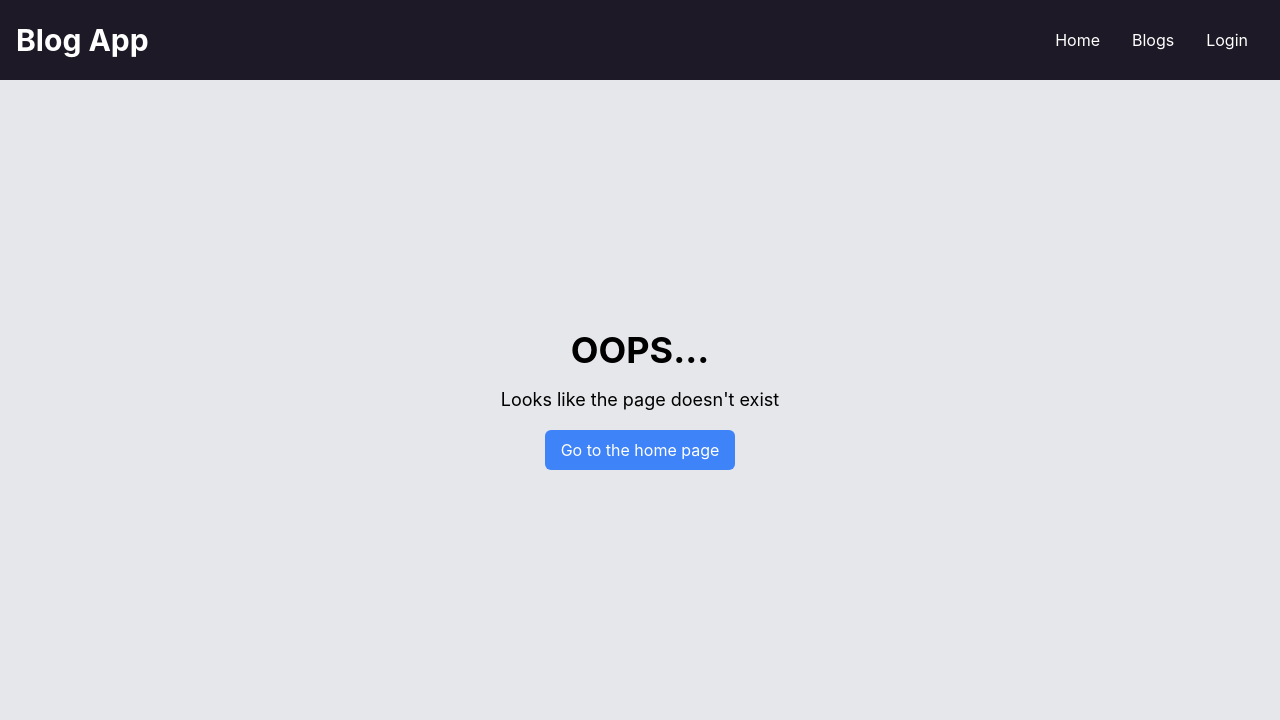
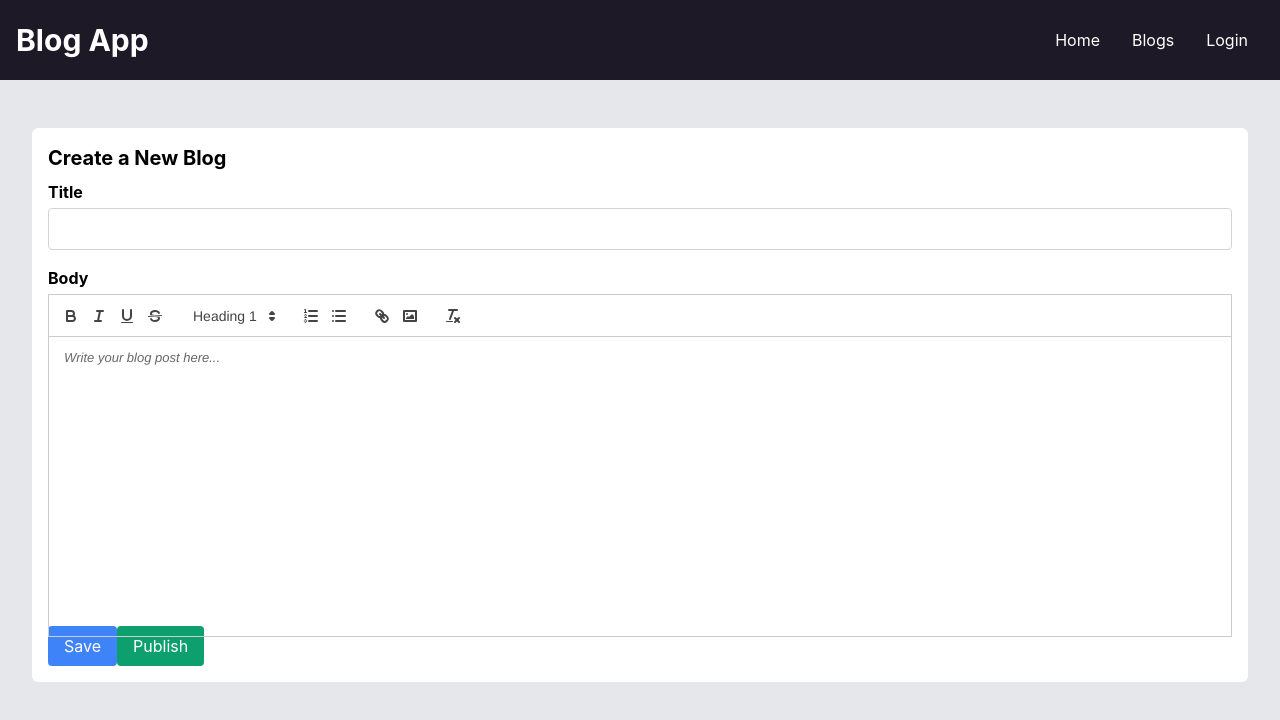
Before and after one commit to LeoN3K0/blog-frontend, a React (Create React App) app: page /createblog in a window 1280 px wide. Shown: the top 720 px of the page. Built offline with nearby package versions, Linux system fonts and the light colour scheme.

Commit message:
created page for creating blog posts

```diff
--- a/package.json
+++ b/package.json
@@ -12,6 +12,7 @@
     "react": "^18.2.0",
     "react-dom": "^18.2.0",
     "react-icons": "^4.9.0",
+    "react-quill": "^2.0.0",
     "react-router-dom": "^6.13.0",
     "react-scripts": "5.0.1",
     "react-validation": "^3.0.7",
--- a/src/components/App.js
+++ b/src/components/App.js
@@ -8,6 +8,7 @@ import Login from './Login';
 import Blogs from './Blogs';
 import NoMatch from './NoMatch';
 import Profile from "./Profile";
+import CreateBlog from "./CreateBlog";
 
 const App = () => {
   return (
@@ -19,6 +20,7 @@ const App = () => {
         <Route path="/blogs" element={<Blogs/>} />
         <Route path="/login" element={<Login/>} />
         <Route path="/profile" element={<Profile/>} />
+        <Route path="/createblog" element={<CreateBlog/>} />
         <Route path="*" element={<NoMatch />} />
       </Routes>
     </div>
--- /dev/null
+++ b/src/components/CreateBlog.js
@@ -0,0 +1,138 @@
+import React, { useState } from "react";
+import BlogService from "../services/blog.service";
+import AuthService from "../services/auth.service";
+import ReactQuill from "react-quill";
+import "react-quill/dist/quill.snow.css";
+
+const CreateBlog = () => {
+  const [title, setTitle] = useState("");
+  const [body, setBody] = useState("");
+  const [loading, setLoading] = useState(false);
+  const currentUser = AuthService.getCurrentUser();
+
+  const handleTitleChange = (event) => {
+    setTitle(event.target.value);
+  };
+
+  const handleBodyChange = (content) => {
+    setBody(content);
+  };
+
+  const handleSave = async () => {
+    setLoading(true);
+
+    try {
+      const data = {
+        title: title,
+        body: body,
+        published: false,
+        date: null,
+        author: currentUser.username,
+      };
+
+      await BlogService.create(data);
+      // Clear form fields
+      setTitle("");
+      setBody("");
+      setLoading(false);
+      console.log("Blog saved successfully.");
+    } catch (error) {
+      console.log(error);
+      setLoading(false);
+    }
+  };
+
+  const handlePublish = async () => {
+    setLoading(true);
+
+    try {
+      const currentDate = new Date();
+      const data = {
+        title: title,
+        body: body,
+        published: true,
+        date: currentDate.toISOString(),
+        author: currentUser.username,
+      };
+
+      await BlogService.create(data);
+      // Clear form fields
+      setTitle("");
+      setBody("");
+      setLoading(false);
+      console.log("Blog published successfully.");
+    } catch (error) {
+      console.log(error);
+      setLoading(false);
+    }
+  };
+
+  return (
+    <div className="bg-gray-200 pt-[80px] min-h-screen">
+      <div className="container mx-auto px-8 py-12">
+        <div className="card bg-white p-4 rounded-md mb-4">
+          <h2 className="text-xl font-bold mb-2">Create a New Blog</h2>
+          <div className="mb-4">
+            <label htmlFor="title" className="block font-bold mb-1">
+              Title
+            </label>
+            <input
+              type="text"
+              id="title"
+              className="w-full px-3 py-2 border border-gray-300 rounded"
+              value={title}
+              onChange={handleTitleChange}
+            />
+          </div>
+          <div className="mb-4 card-body">
+            <label htmlFor="body" className="block font-bold mb-1">
+              Body
+            </label>
+            <div className="editor-container">
+              <ReactQuill
+                id="body"
+                value={body}
+                onChange={handleBodyChange}
+                placeholder="Write your blog post here..."
+                style={{ height: "300px" }} // Adjust the height as desired
+                modules={{
+                  toolbar: [
+                    ["bold", "italic", "underline", "strike"],
+                    [{ header: [1, 2, 3, 4, 5, 6] }],
+                    [{ list: "ordered" }, { list: "bullet" }],
+                    ["link", "image"],
+                    ["clean"],
+                  ],
+                }}
+              />
+            </div>
+          </div>
+          <div className="flex justify-between mt-4">
+          <div className="flex justify-between mt-4">
+  <div>
+    <button
+      className="bg-blue-500 text-white px-4 py-2 rounded"
+      onClick={handleSave}
+      disabled={loading}
+    >
+      Save
+    </button>
+  </div>
+  <div>
+    <button
+      className="bg-green-500 text-white px-4 py-2 rounded"
+      onClick={handlePublish}
+      disabled={loading}
+    >
+      Publish
+    </button>
+  </div>
+</div>
+          </div>
+        </div>
+      </div>
+    </div>
+  );
+};
+
+export default CreateBlog;
--- a/src/components/Profile.js
+++ b/src/components/Profile.js
@@ -1,32 +1,140 @@
-import React from "react";
+import React, { useEffect, useState } from "react";
+import { useNavigate } from "react-router-dom";
 import AuthService from "../services/auth.service";
+import BlogService from "../services/blog.service";
+import CreateBlogBtn from "./CreateBlogBtn";
 
 const Profile = () => {
   const currentUser = AuthService.getCurrentUser();
+  let navigate = useNavigate();
+  const [posts, setPosts] = useState([]);
+  const [loading, setLoading] = useState(true);
+  const [searchTitle, setSearchTitle] = useState("");
+  const [currentPage, setCurrentPage] = useState(1);
+  const [postsPerPage] = useState(15);
+
+  useEffect(() => {
+    if (!currentUser) {
+      navigate("/home");
+    } else {
+      retrievePosts();
+    }
+  }, [currentUser, navigate]);
+
+  const retrievePosts = async () => {
+    try {
+      const response = await BlogService.getAll();
+      const publishedPosts = response.data.filter((post) => post.published);
+      setPosts(publishedPosts);
+    } catch (error) {
+      console.log(error);
+    } finally {
+      setLoading(false);
+    }
+  };
+
+  const handleSearch = (event) => {
+    setSearchTitle(event.target.value);
+    setCurrentPage(1);
+  };
+
+  // Filter posts by title
+  const filteredPosts = posts.filter((post) =>
+    post.title.toLowerCase().includes(searchTitle.toLowerCase())
+  );
+
+  // Pagination
+  const indexOfLastPost = currentPage * postsPerPage;
+  const indexOfFirstPost = indexOfLastPost - postsPerPage;
+  const currentPosts = filteredPosts.slice(indexOfFirstPost, indexOfLastPost);
+  const totalPages = Math.ceil(filteredPosts.length / postsPerPage);
+
+  const handlePageChange = (pageNumber) => {
+    setCurrentPage(pageNumber);
+  };
+
+  if (!currentUser) {
+    return null;
+  }
 
   return (
     <div className="bg-gray-200 pt-[80px] min-h-screen">
-      <div className="container mx-auto">
-        <header className="jumbotron">
-          <h3 className="text-2xl font-bold">
-            <strong>{currentUser.username}</strong> Profile
-          </h3>
-        </header>
+      <div className="container mx-auto px-4">
+        <div className="flex flex-col md:flex-row gap-6">
+          <div className="w-full md:w-1/3 bg-white rounded-lg shadow-md p-4">
+            <h3 className="text-2xl font-bold mb-4">Profile</h3>
             <p>
-          <strong>Token:</strong> {currentUser.accessToken.substring(0, 20)} ...{" "}
-          {currentUser.accessToken.substr(currentUser.accessToken.length - 20)}
-        </p>
-        <p>
-          <strong>Id:</strong> {currentUser.id}
+              <strong>Username:</strong> {currentUser.username}
             </p>
             <p>
               <strong>Email:</strong> {currentUser.email}
             </p>
-        <strong>Authorities:</strong>
+            <strong>Roles:</strong>
             <ul>
               {currentUser.roles &&
                 currentUser.roles.map((role, index) => <li key={index}>{role}</li>)}
             </ul>
+          </div>
+          <div className="w-full md:w-2/3 bg-white rounded-lg shadow-md p-4">
+            <div className="flex items-center justify-between mb-4">
+              <h3 className="text-2xl font-bold">My Posts</h3>
+              <CreateBlogBtn />
+            </div>
+            <div className="mb-4">
+              <input
+                type="text"
+                className="border border-gray-300 rounded-md px-4 py-2 w-full"
+                placeholder="Search by title"
+                value={searchTitle}
+                onChange={handleSearch}
+              />
+            </div>
+            {loading ? (
+              <p>Loading...</p>
+            ) : (
+              <div>
+                {currentPosts.length > 0 ? (
+                  <div>
+                    <ul>
+                      {currentPosts.map((post) => (
+                        <li key={post.id}>
+                          <strong>{post.title}</strong> (Created on: {post.date})
+                          {post.author === currentUser.username && <span> - by you</span>}
+                        </li>
+                      ))}
+                    </ul>
+                    <div className="mt-4">
+                      {totalPages > 1 && (
+                        <nav className="inline-flex">
+                          <ul className="flex space-x-2">
+                            {Array.from({ length: totalPages }, (_, index) => index + 1).map(
+                              (page) => (
+                                <li key={page}>
+                                  <button
+                                    className={`${
+                                      page === currentPage
+                                        ? "bg-blue-500 text-white"
+                                        : "bg-gray-300 text-gray-700 hover:bg-blue-500 hover:text-white"
+                                    } font-bold py-2 px-4 rounded`}
+                                    onClick={() => handlePageChange(page)}
+                                  >
+                                    {page}
+                                  </button>
+                                </li>
+                              )
+                            )}
+                          </ul>
+                        </nav>
+                      )}
+                    </div>
+                  </div>
+                ) : (
+                  <p>No posts found.</p>
+                )}
+              </div>
+            )}
+          </div>
+        </div>
       </div>
     </div>
   );
```
Also changed, not shown: 1 other file (tests, documents, lock files or other folders). Lines whose indentation alone changed are shown as unchanged.
